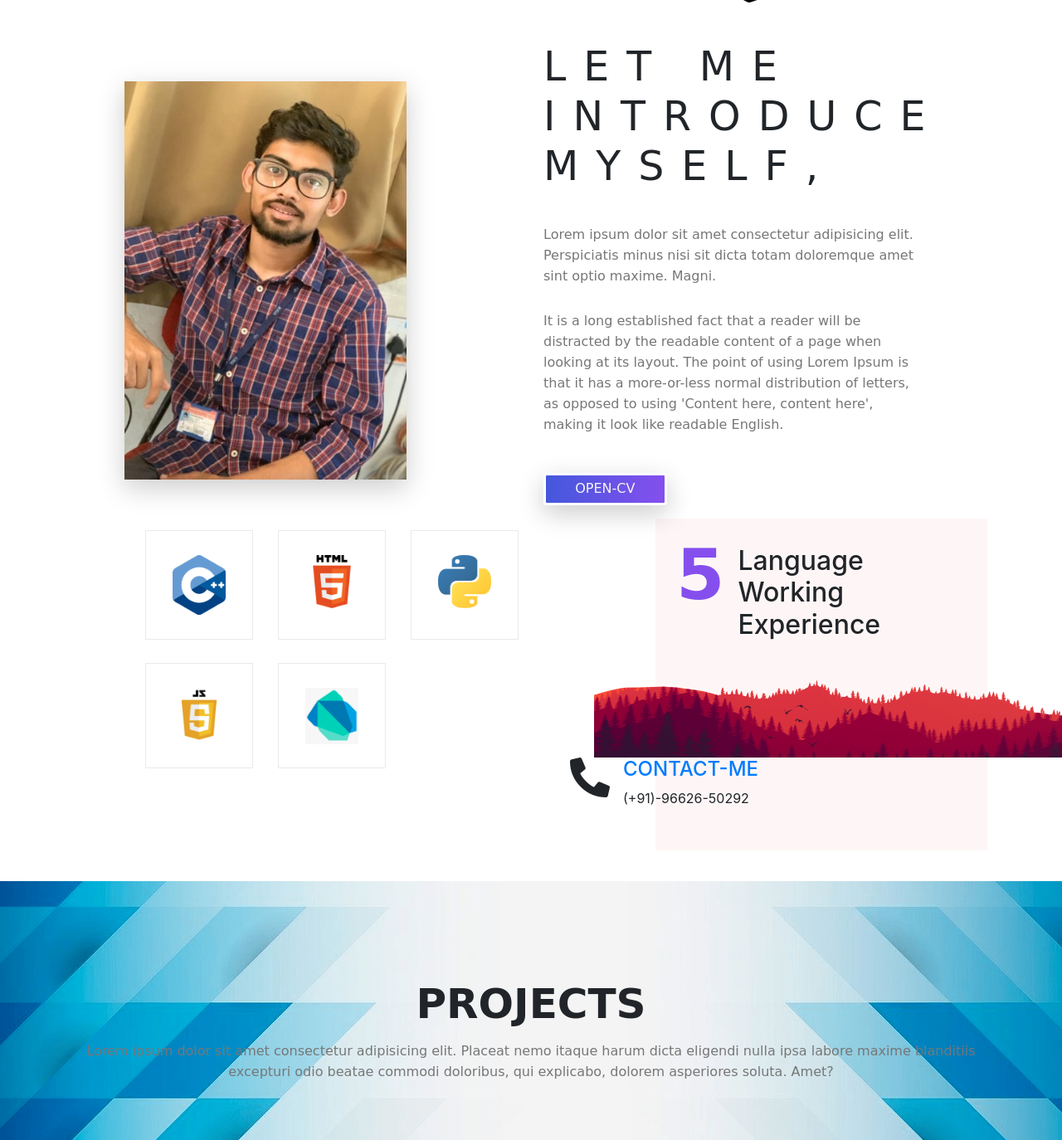
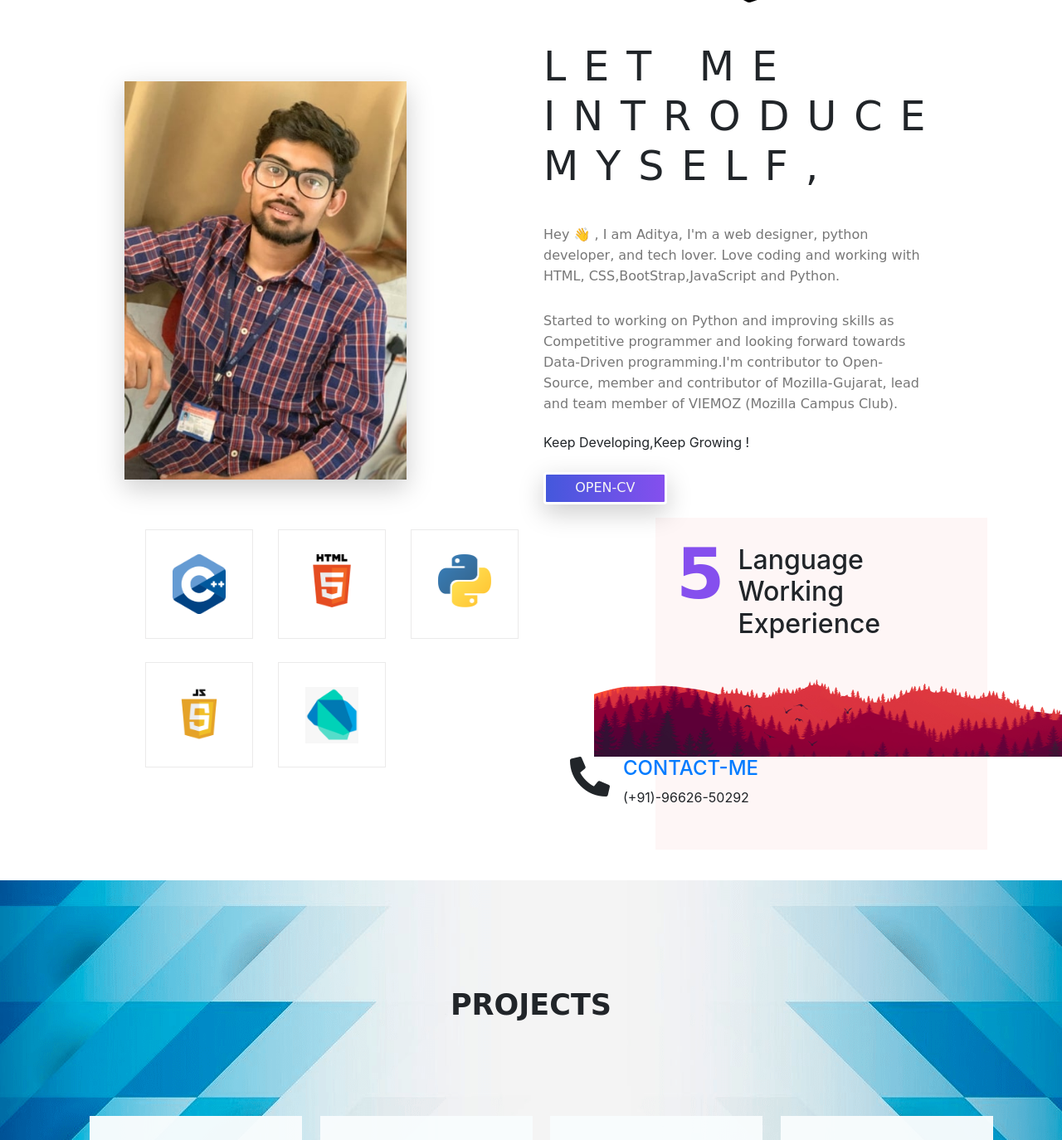
Before and after one commit to adityadesle/my-portfolio, a plain HTML site: page portfolio/index.html in a window 1280 px wide. Shown: the part 646-2020 px from the top of the page at 83% size. Drawn offline with Linux system fonts and the light colour scheme.

Commit message:
Add files via upload

```diff
--- a/portfolio/css/style.css
+++ b/portfolio/css/style.css
@@ -269,8 +269,11 @@
        }
 
        .site-main .service-area .service-title h1{
+
            font-size:35px;
+
        }
+
 
        .site-main >.service-area .services{
            background:rgba(248,252,253,0.973);
--- a/portfolio/index.html
+++ b/portfolio/index.html
@@ -33,7 +33,7 @@
                       <a class="nav-link" href="#">Home <span class="sr-only">(current)</span></a>
                     </li>
                     <li class="nav-item">
-                      <a class="nav-link" href="#">Features</a>
+                      <a class="nav-link" href="#">About-me</a>
                     </li>
                     <li class="nav-item">
                       <a class="nav-link" href="#">Projects</a>
@@ -89,8 +89,9 @@
                       <span>Developer</span>
                       <div class="sm">
                         <a href="#"><i class="fab fa-instagram"></i></a>
-                        <a href="#"><i class="fab fa-github"></i></a>
-                        <a href="#"><i class="fab fa-linkedin"></i></a>
+                        <a href="https://github.com/adityadesle"><i class="fab fa-github"></i></a>
+                        <a href="https://www.linkedin.com/in/aditya-desle-98b827154/"><i class="fab fa-linkedin"></i></a>
+                        <a href="https://twitter.com/aditya_desle"><i class="fab fa-twitter"></i></a>
 
                       </div>
                      </div>
@@ -105,15 +106,18 @@
                 </h2>
                 <div class="paragraph py-4 w-75">
                   <p class="para">
-                    Lorem ipsum dolor sit amet consectetur adipisicing elit.
-                    Perspiciatis minus nisi sit dicta totam doloremque amet sint optio maxime. Magni.
+                  Hey <span>&#128075;</span> , I am Aditya, I'm a web designer, python developer, and tech lover.
+                  Love coding and working with HTML, CSS,BootStrap,JavaScript and Python.
+
 
                   </p>
                   <p class="para">
-                    It is a long established fact that a reader will be distracted by the readable content of a page when looking at its layout.
-                     The point of using Lorem Ipsum is that it has a more-or-less normal distribution of letters, as opposed to using 'Content here, content here',
-                      making it look like readable English.
+                   Started to working on Python and improving skills as Competitive programmer and looking forward towards Data-Driven
+                   programming.I'm contributor to Open-Source, member and contributor of Mozilla-Gujarat, lead and team member of VIEMOZ
+                   (Mozilla Campus Club).
                   </p>
+
+                  <span class="sp text-center font-LibreBaskerville">Keep Developing,Keep Growing !</span>
                 </div>
                 <button type="button" class="btn button primary-button  text-uppercase">Open-CV</button>
               </div>
@@ -182,11 +186,10 @@
       <section class="service-area">
         <div class="container">
           <div class="row">
-            <div class="col-lg-12 text-center services-title">
+            <div class="col-lg-12 text-center service-title">
               <h1 class="text-uppercase title-text">Projects</h1>
               <p class="para">
-                Lorem ipsum dolor sit amet consectetur adipisicing elit. Placeat nemo itaque harum dicta eligendi nulla ipsa labore maxime
-                 blanditiis excepturi odio beatae commodi doloribus, qui explicabo, dolorem asperiores soluta. Amet?
+
               </p>
             </div>
           </div>
@@ -279,7 +282,7 @@
          </div>
          <div class="copyrights text-center">
            <p class="para">
-             Copyright@2020 All rights reserved | This site is made by
+             Copyright@2020 All rights reserved | This site is made with <span class="heart">❤</span>
              <a href="#"><span style="color:var(--primary-color);">AdityaDesle.Corp</span></a>
            </p>
          </div>
```
